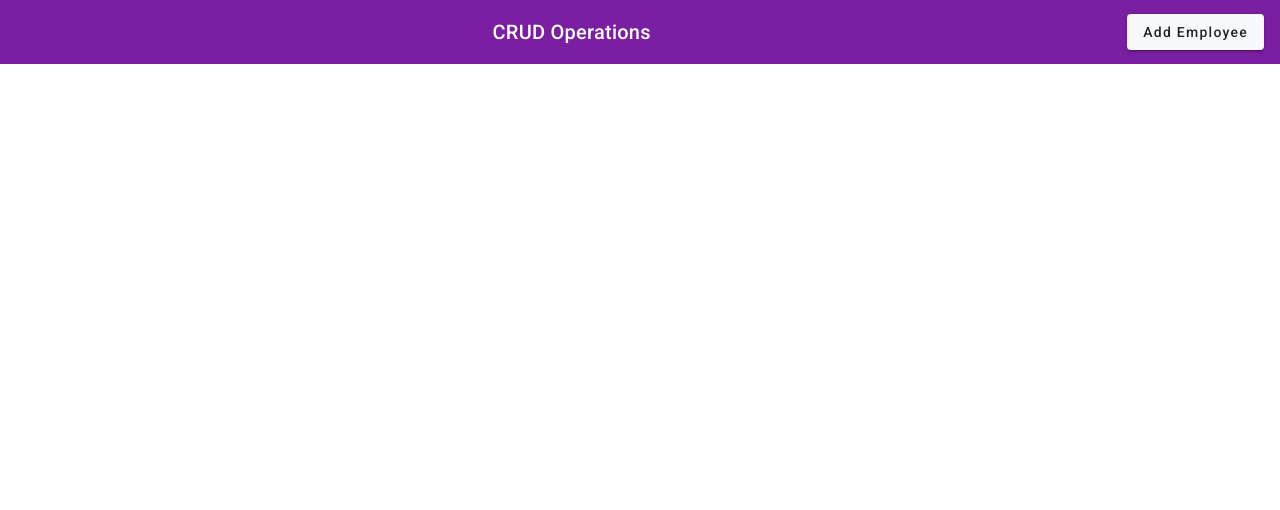
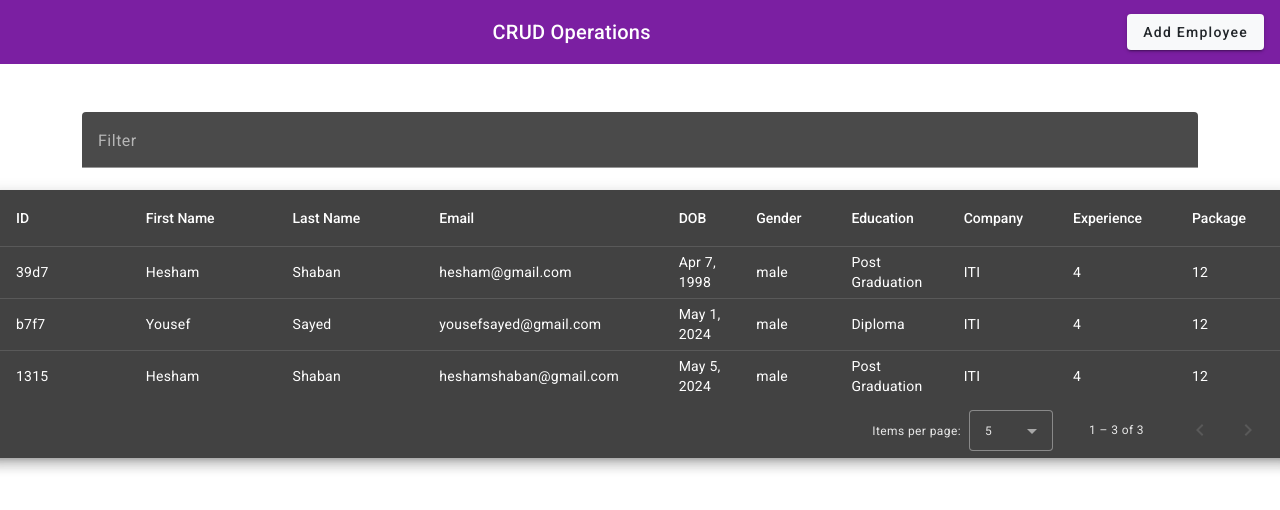
Before and after one commit to HeshamAhmedShaban/Crud-Operations-Using-Angular-Material, an Angular app in the folder task1-crud-operations/: page / in a window 1280 px wide. Shown: the top 510 px of the page. Built offline with nearby package versions, Linux system fonts and the light colour scheme; data requests are answered from the project's data file.

Commit message:
Create EmployeeList Component And Finshed Table Of Employee List

```diff
--- a/task1-crud-operations/src/app/app.component.html
+++ b/task1-crud-operations/src/app/app.component.html
@@ -136,3 +136,4 @@
 -->
 
 <app-header></app-header>
+<app-employee-list class="mt-5"></app-employee-list>
--- a/task1-crud-operations/src/app/app.component.ts
+++ b/task1-crud-operations/src/app/app.component.ts
@@ -4,10 +4,11 @@
 import {MatDividerModule} from '@angular/material/divider';
 import {MatButtonModule} from '@angular/material/button';
 import { HeaderComponent } from './core/static-components/header/header.component';
+import { EmployeeListComponent } from './features/employee-list/employee-list.component';
 @Component({
   selector: 'app-root',
   standalone: true,
-  imports: [RouterOutlet,MatButtonModule, MatDividerModule, MatIconModule,HeaderComponent],
+  imports: [RouterOutlet,MatButtonModule, MatDividerModule, MatIconModule,HeaderComponent,EmployeeListComponent],
   templateUrl: './app.component.html',
   styleUrl: './app.component.css'
 })
--- a/task1-crud-operations/src/app/app.config.ts
+++ b/task1-crud-operations/src/app/app.config.ts
@@ -4,7 +4,15 @@
 import { routes } from './app.routes';
 import { provideClientHydration } from '@angular/platform-browser';
 import { provideAnimationsAsync } from '@angular/platform-browser/animations/async';
+import { provideHttpClient, withFetch } from '@angular/common/http';
+import { IMAGE_CONFIG } from '@angular/common';
 
 export const appConfig: ApplicationConfig = {
-  providers: [provideRouter(routes), provideClientHydration(), provideAnimationsAsync(), provideAnimationsAsync()]
+  providers: [provideRouter(routes), provideClientHydration(), provideAnimationsAsync(), provideAnimationsAsync(),{provide: IMAGE_CONFIG,
+      useValue: {
+        disableImageSizeWarning: true,
+        disableImageLazyLoadWarning: true
+      }},
+    //    provideHttpClient(),to speed fetch data From API
+        provideHttpClient(withFetch())]
 };
--- /dev/null
+++ b/task1-crud-operations/src/app/core/services/employee-service.ts
@@ -0,0 +1,19 @@
+import { HttpClient } from '@angular/common/http';
+import { Injectable } from '@angular/core';
+import { Observable } from 'rxjs';
+
+@Injectable({
+  providedIn: 'root'
+})
+export class EmployeeService {
+
+  constructor(private _http: HttpClient) { }
+//Get All Employees
+  getEmployees():Observable<any>{
+    return this._http.get("http://localhost:3000/Employees")
+  }
+//Add Employee
+  addEmpolyee(data:any):Observable<any>{
+    return this._http.post("http://localhost:3000/Employees",data)
+  }
+}
--- a/task1-crud-operations/src/app/core/static-components/add-edit-employee/add-edit-employee.component.html
+++ b/task1-crud-operations/src/app/core/static-components/add-edit-employee/add-edit-employee.component.html
@@ -1,7 +1,7 @@
 <div mat-dialog-title>
   <h1 class="text-center">Employee Form</h1>
 </div>
-<form [formGroup]="employeeForm" (ngSubmit)="onSubmit()">
+<form [formGroup]="employeeForm" (ngSubmit)="FormSubmit()">
   <div mat-dialog-content class="content">
     <div class="row">
       <mat-form-field appearance="outline" class="example-form-field">
--- a/task1-crud-operations/src/app/core/static-components/add-edit-employee/add-edit-employee.component.ts
+++ b/task1-crud-operations/src/app/core/static-components/add-edit-employee/add-edit-employee.component.ts
@@ -9,10 +9,14 @@
 import {MatDatepickerModule} from '@angular/material/datepicker';
 import { MatNativeDateModule } from '@angular/material/core';
 import {MatRadioModule} from '@angular/material/radio';
+import { EmployeeService } from '../../services/employee-service';
+import { DialogRef } from '@angular/cdk/dialog';
+import {provideNativeDateAdapter} from '@angular/material/core';
 
 @Component({
   selector: 'app-add-edit-employee',
   standalone: true,
+  providers:[provideNativeDateAdapter()],
   imports: [CommonModule,FormsModule,MatDialogModule,MatRadioModule,MatDatepickerModule,MatNativeDateModule,MatButtonModule,MatFormFieldModule,MatSelectModule,MatInputModule,MatFormFieldModule,ReactiveFormsModule],
   templateUrl: './add-edit-employee.component.html',
   styleUrl: './add-edit-employee.component.css'
@@ -23,7 +27,7 @@
 
 employeeForm:FormGroup;
 
-constructor(private formBulder:FormBuilder) {
+constructor(private formBulder:FormBuilder,private serviceEmployee:EmployeeService,private dialogRef:DialogRef){
 this.employeeForm=this.formBulder.group({
   firstName:['',Validators.required],
   lastName:['',Validators.required],
@@ -37,9 +41,18 @@
 })
 }
 
-  onSubmit(){
+  FormSubmit(){
   if(this.employeeForm.valid){
-    console.log(this.employeeForm.value);
+    this.serviceEmployee.addEmpolyee(this.employeeForm.value).subscribe({
+      next:(res)=>{
+        alert("Employee added successfully")
+        this.dialogRef.close();
+        // this.employeeForm.reset();
+      },
+      error:(err)=>{
+        alert("Error while adding the employee"+" "+err)
+      }
+    });
   }
   }
 }
--- /dev/null
+++ b/task1-crud-operations/src/app/features/employee-list/employee-list.component.css
@@ -0,0 +1,12 @@
+table {
+  width: 100%;
+}
+
+.mat-mdc-form-field {
+  font-size: 14px;
+  width: 100%;
+}
+
+td, th {
+  width: 25%;
+}
--- /dev/null
+++ b/task1-crud-operations/src/app/features/employee-list/employee-list.component.html
@@ -0,0 +1,74 @@
+<div class="container">
+  <mat-form-field class="mt-5">
+    <mat-label>Filter</mat-label>
+    <input matInput (keyup)="applyFilter($event)" placeholder="Ex. Mia" #input>
+  </mat-form-field>
+</div>
+
+<div class="row">
+  <div class="mat-elevation-z8">
+    <table mat-table [dataSource]="dataSource" matSort>
+
+      <!-- ID Column -->
+      <ng-container matColumnDef="id">
+        <th mat-header-cell *matHeaderCellDef mat-sort-header> ID </th>
+        <td mat-cell *matCellDef="let row"> {{row.id}} </td>
+      </ng-container>
+
+      <ng-container matColumnDef="firstName">
+        <th mat-header-cell *matHeaderCellDef mat-sort-header> First Name </th>
+        <td mat-cell *matCellDef="let row"> {{row.firstName}} </td>
+      </ng-container>
+
+      <ng-container matColumnDef="lastName">
+        <th mat-header-cell *matHeaderCellDef mat-sort-header> Last Name </th>
+        <td mat-cell *matCellDef="let row"> {{row.lastName}} </td>
+      </ng-container>
+
+      <ng-container matColumnDef="email">
+        <th mat-header-cell *matHeaderCellDef mat-sort-header> Email </th>
+        <td mat-cell *matCellDef="let row"> {{row.email}} </td>
+      </ng-container>
+
+      <ng-container matColumnDef="dateOfBirth">
+        <th mat-header-cell *matHeaderCellDef mat-sort-header>  DOB </th>
+        <td mat-cell *matCellDef="let row"> {{row.dateOfBirth | date}} </td>
+      </ng-container>
+
+      <ng-container matColumnDef="gender">
+        <th mat-header-cell *matHeaderCellDef mat-sort-header> Gender </th>
+        <td mat-cell *matCellDef="let row"> {{row.gender}} </td>
+      </ng-container>
+
+      <ng-container matColumnDef="education">
+        <th mat-header-cell *matHeaderCellDef mat-sort-header> Education </th>
+        <td mat-cell *matCellDef="let row"> {{row.education}} </td>
+      </ng-container>
+
+      <ng-container matColumnDef="company">
+        <th mat-header-cell *matHeaderCellDef mat-sort-header> Company </th>
+        <td mat-cell *matCellDef="let row"> {{row.company}} </td>
+      </ng-container>
+
+      <ng-container matColumnDef="experience">
+        <th mat-header-cell *matHeaderCellDef mat-sort-header> Experience </th>
+        <td mat-cell *matCellDef="let row"> {{row.experience}} </td>
+      </ng-container>
+
+      <ng-container matColumnDef="package">
+        <th mat-header-cell *matHeaderCellDef mat-sort-header> Package </th>
+        <td mat-cell *matCellDef="let row"> {{row.package}} </td>
+      </ng-container>
+
+      <tr mat-header-row *matHeaderRowDef="displayedColumns"></tr>
+      <tr mat-row *matRowDef="let row; columns: displayedColumns;"></tr>
+
+      <!-- Row shown when there is no matching data. -->
+      <tr class="mat-row" *matNoDataRow>
+        <td class="mat-cell" colspan="4">No data matching the filter "{{input.value}}"</td>
+      </tr>
+    </table>
+
+    <mat-paginator [pageSizeOptions]="[5, 10, 25, 100]" aria-label="Select page of users"></mat-paginator>
+  </div>
+</div>
--- /dev/null
+++ b/task1-crud-operations/src/app/features/employee-list/employee-list.component.ts
@@ -0,0 +1,49 @@
+import { Component, OnInit, AfterViewInit, ViewChild } from '@angular/core';
+import { EmployeeService } from '../../core/services/employee-service';
+import {MatPaginator, MatPaginatorModule} from '@angular/material/paginator';
+import {MatSort, MatSortModule} from '@angular/material/sort';
+import {MatTableDataSource, MatTableModule} from '@angular/material/table';
+import {MatInputModule} from '@angular/material/input';
+import {MatFormFieldModule} from '@angular/material/form-field';
+import { CommonModule } from '@angular/common';
+@Component({
+  selector: 'app-employee-list',
+  standalone: true,
+  imports: [MatTableModule, MatFormFieldModule, MatInputModule, MatPaginatorModule, MatSortModule,CommonModule],
+  templateUrl: './employee-list.component.html',
+  styleUrl: './employee-list.component.css'
+})
+export class EmployeeListComponent implements OnInit  {
+  displayedColumns: string[] = ['id', 'firstName', 'lastName', 'email', 'dateOfBirth', 'gender', 'education', 'company', 'experience', 'package'];
+  dataSource!: MatTableDataSource<any>;
+
+
+  @ViewChild(MatPaginator) paginator!: MatPaginator;
+  @ViewChild(MatSort) sort!: MatSort;
+constructor(private _serviceEmployee: EmployeeService) {}
+
+
+  ngOnInit(): void {
+
+    this.getAllEmployees()
+  }
+
+  getAllEmployees(){
+    this._serviceEmployee.getEmployees().subscribe({
+    next:(data)=>{
+      this.dataSource=new MatTableDataSource(data);
+      this.dataSource.sort=this.sort;
+      this.dataSource.paginator=this.paginator;
+    }
+    })
+  }
+
+  applyFilter(event: Event) {
+    const filterValue = (event.target as HTMLInputElement).value;
+    this.dataSource.filter = filterValue.trim().toLowerCase();
+
+    if (this.dataSource.paginator) {
+      this.dataSource.paginator.firstPage();
+    }
+  }
+}
--- a/task1-crud-operations/src/app/server/db.json
+++ b/task1-crud-operations/src/app/server/db.json
@@ -0,0 +1,40 @@
+{
+  "Employees": [
+    {
+      "id": "39d7",
+      "firstName": "Hesham",
+      "lastName": "Shaban",
+      "email": "hesham@gmail.com",
+      "dateOfBirth": "1998-04-07T22:00:00.000Z",
+      "gender": "male",
+      "education": "Post Graduation",
+      "company": "ITI",
+      "experience": 4,
+      "package": 12
+    },
+    {
+      "id": "b7f7",
+      "firstName": "Yousef",
+      "lastName": "Sayed",
+      "email": "yousefsayed@gmail.com",
+      "dateOfBirth": "2024-05-01T21:00:00.000Z",
+      "gender": "male",
+      "education": "Diploma",
+      "company": "ITI",
+      "experience": 4,
+      "package": 12
+    },
+    {
+      "id": "1315",
+      "firstName": "Hesham",
+      "lastName": "Shaban",
+      "email": "heshamshaban@gmail.com",
+      "dateOfBirth": "2024-05-05T21:00:00.000Z",
+      "gender": "male",
+      "education": "Post Graduation",
+      "company": "ITI",
+      "experience": 4,
+      "package": 12
+    }
+  ]
+}
```
Also changed, not shown: 2 other files (tests, documents, lock files or other folders).
